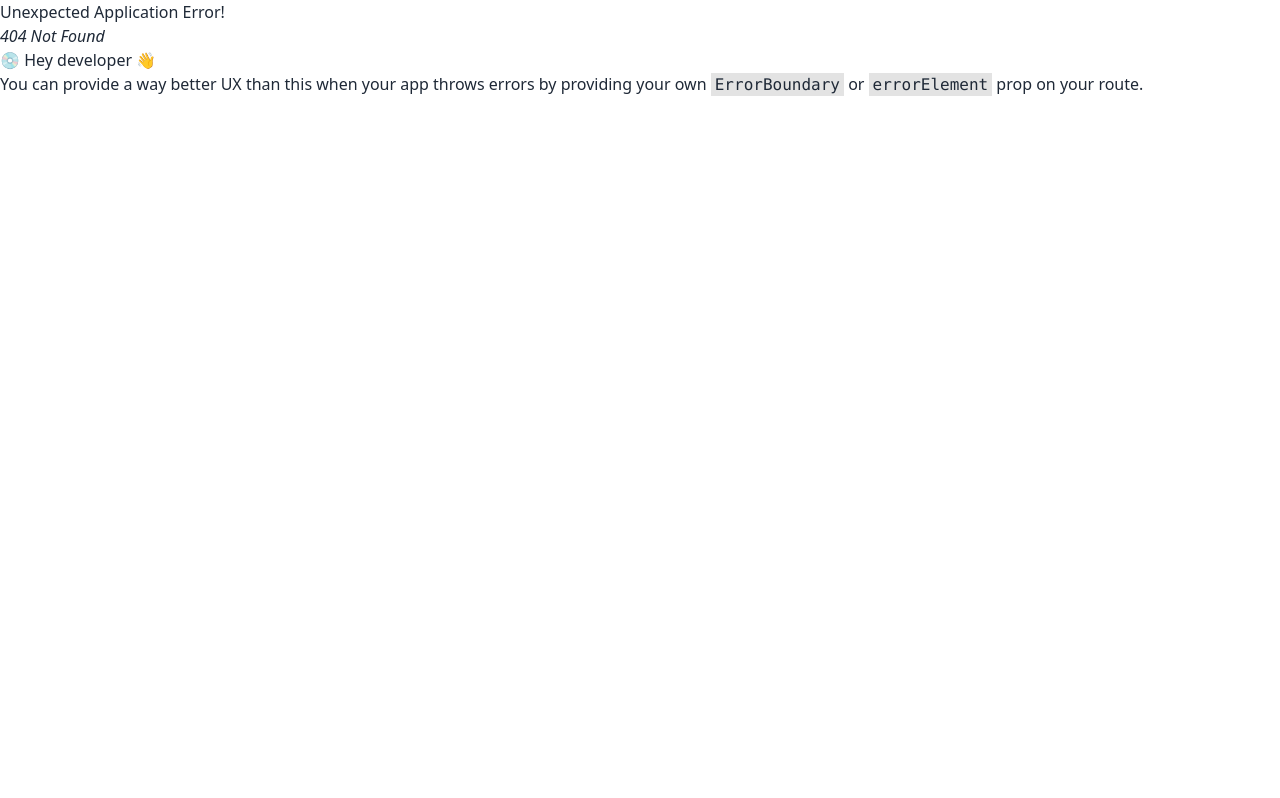
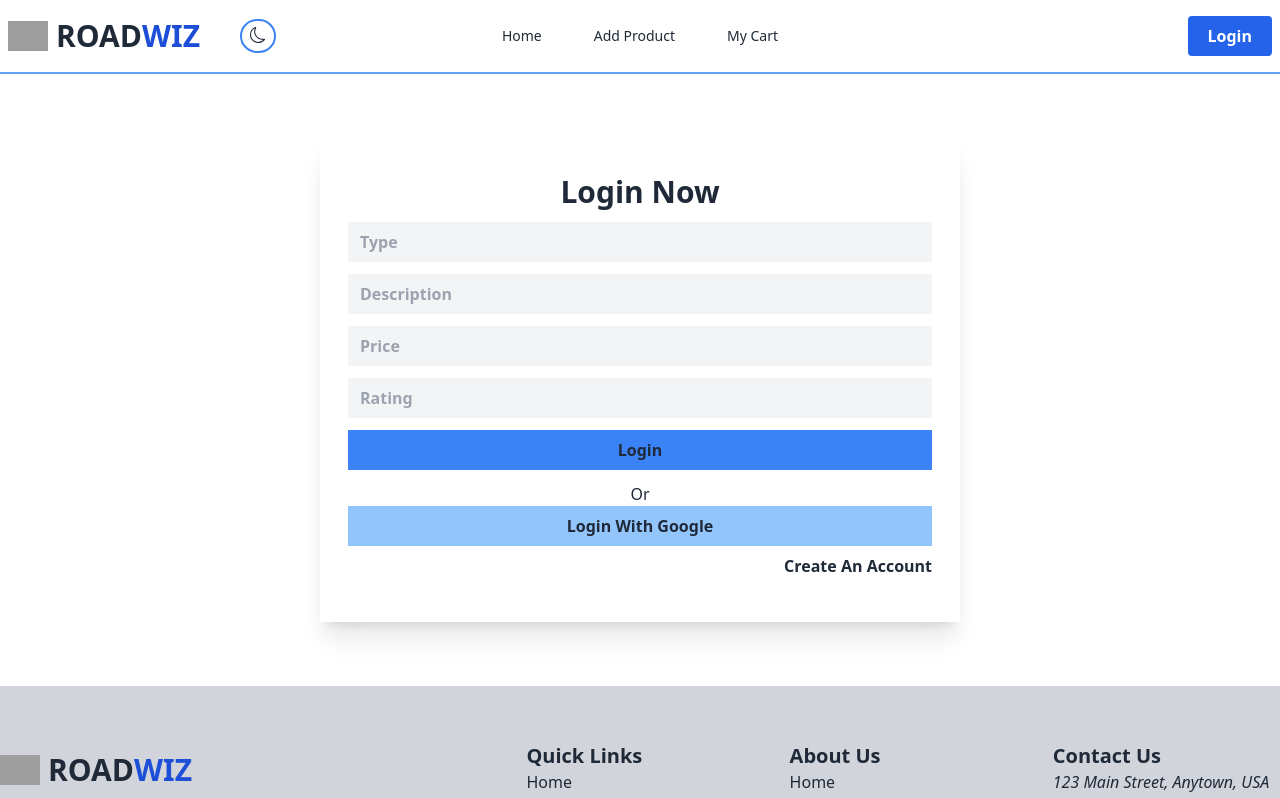
Before and after one commit to MahbuburRahman013/assignment-ten-client, a React (Vite) app: page /login in a window 1280 px wide. Before the commit this address had no page. Shown: the top 798 px of the page. Built offline with nearby package versions, Linux system fonts and the light colour scheme; grey boxes are pictures that could not be loaded.

Commit message:
added login page

```diff
--- a/package.json
+++ b/package.json
@@ -10,6 +10,7 @@
     "preview": "vite preview"
   },
   "dependencies": {
+    "firebase": "^10.5.0",
     "localforage": "^1.10.0",
     "match-sorter": "^6.3.1",
     "react": "^18.2.0",
--- /dev/null
+++ b/src/components/Login.jsx
@@ -0,0 +1,36 @@
+import {Link} from 'react-router-dom'
+
+const Login = () => {
+
+const handleLogin = e =>{
+    e.preventDefault();
+}
+
+
+
+    return (
+        <div className="container mx-auto flex justify-center ">
+            <div className="w-[50%] my-16 shadow-xl px-7 py-9">
+                <h1 className="text-center text-3xl font-semibold">Login Now</h1>
+            <form onSubmit={handleLogin} className="w-full">
+                <input placeholder="Type" className="block w-full outline-none bg-gray-100  py-2 text-base font-semibold px-3 my-3" type="text" name="type" id="" />
+                <input placeholder="Description" className="block w-full outline-none bg-gray-100  py-2 text-base font-semibold px-3 my-3" type="text" name="description" id="" />
+                <input placeholder="Price" className="block w-full outline-none bg-gray-100  py-2 text-base font-semibold px-3 my-3" type="number" name="price" id="" />
+                <input placeholder="Rating" className="block w-full outline-none bg-gray-100  py-2 text-base font-semibold px-3 my-3" type="number" name="rating" max='5' min='1' id="" />
+                <input className="block w-full outline-none bg-blue-500  py-2 text-base font-semibold px-3 my-3" type="submit" value="Login" />
+            </form>
+            <div className="text-center">
+                <h1>Or</h1>
+                <h1 className="bg-blue-300 py-2 px-4 font-bold cursor-pointer">Login With Google</h1>
+                <div className="flex justify-end">
+                <Link>
+                <p className="font-semibold py-2 hover:text-blue-500 cursor-pointer">Create An Account</p>
+                </Link>
+                </div>
+            </div>
+            </div>
+        </div>
+    );
+};
+
+export default Login;
--- a/src/components/Navbar.jsx
+++ b/src/components/Navbar.jsx
@@ -54,7 +54,7 @@ const handleDark = () =>{
                 </div>
                 <div className="navbar-end">
                     <div>
-                        <Link><button className='bg-blue-600 text-white py-2 px-5 rounded font-semibold'>Login</button></Link>
+                        <Link to='/login'><button className='bg-blue-600 text-white py-2 px-5 rounded font-semibold'>Login</button></Link>
                     </div>
                 </div>
             </div>
--- /dev/null
+++ b/src/fireBase/firebase.config.js
@@ -0,0 +1,20 @@
+// Import the functions you need from the SDKs you need
+import { initializeApp } from "firebase/app";
+import { getAuth } from 'firebase/auth'
+// TODO: Add SDKs for Firebase products that you want to use
+// https://firebase.google.com/docs/web/setup#available-libraries
+
+// Your web app's Firebase configuration
+const firebaseConfig = {
+  apiKey: "AIzaSyD5_RtlV2Dtlg5LiOv6-AGyxgopOpzxLD4",
+  authDomain: "assignment-ten-5f328.firebaseapp.com",
+  projectId: "assignment-ten-5f328",
+  storageBucket: "assignment-ten-5f328.appspot.com",
+  messagingSenderId: "460499023942",
+  appId: "1:460499023942:web:f9525578f0e0347888b247"
+};
+
+// Initialize Firebase
+const app = initializeApp(firebaseConfig);
+const auth = getAuth(app);
+export default auth;
--- a/src/routerFile/Routers.jsx
+++ b/src/routerFile/Routers.jsx
@@ -5,6 +5,7 @@ import CartPage from "../components/CartPage";
 import DetailsProduct from "../components/DetailsProduct";
 import Home from "../components/Home";
 import Layout from "../components/Layout";
+import Login from "../components/Login";
 import UpdateProduct from "../components/UpdateProduct";
 
 const router = createBrowserRouter([
@@ -39,6 +40,10 @@ const router = createBrowserRouter([
           path:'/myCart',
           element:<CartPage></CartPage>,
           loader: ()=> fetch('http://localhost:5000/loadCartData')
+        },
+        {
+          path:'/login',
+          element:<Login></Login>
         }
       ]
     },
```
Also changed, not shown: 1 other file (tests, documents, lock files or other folders).
